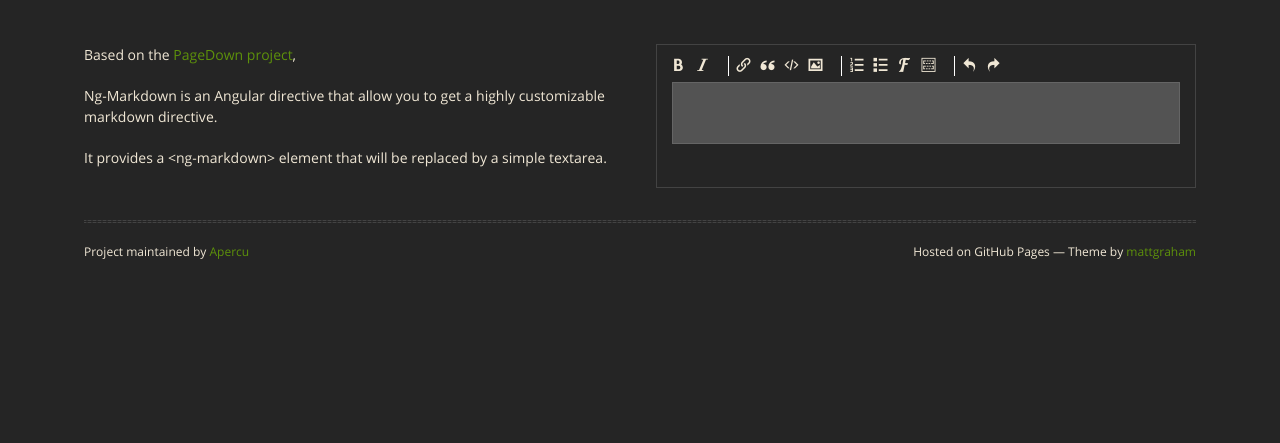
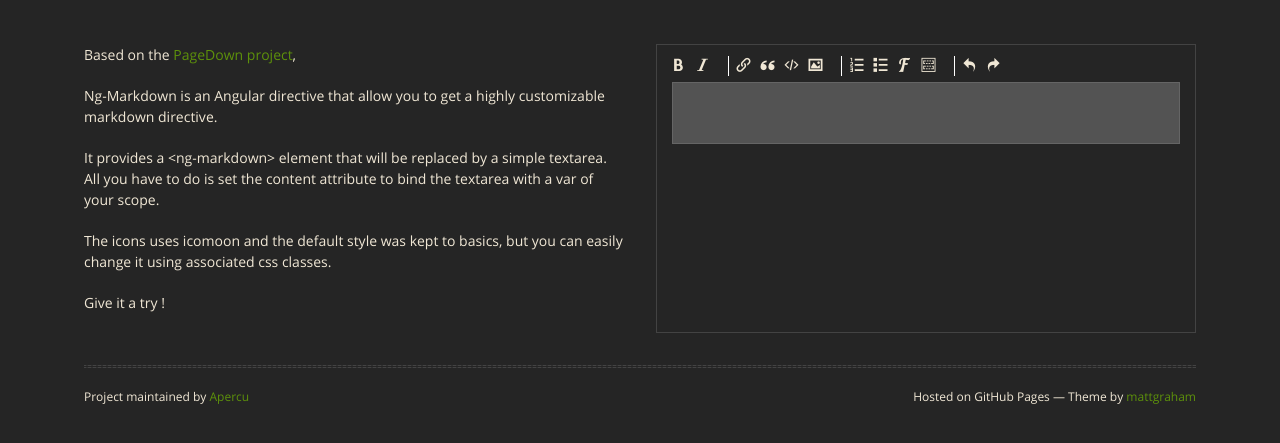
Before and after one commit to balthazar/ng-markdown, a plain HTML site: page index.html in a window 1280 px wide. Shown: the part 167-610 px from the top of the page. Drawn offline with nearby package versions, Linux system fonts and the light colour scheme.

Commit message:
new index

```diff
--- a/index.html
+++ b/index.html
@@ -44,7 +44,10 @@
 					<div class="fifty">
 						<p>Based on the <a href="https://code.google.com/p/pagedown/">PageDown project</a>,</p>
 						<p>Ng-Markdown is an Angular directive that allow you to get a highly customizable markdown directive.</p>
-						<p>It provides a &lt;ng-markdown&gt; element that will be replaced by a simple textarea.</p>
+						<p>It provides a &lt;ng-markdown&gt; element that will be replaced by a simple textarea.
+						All you have to do is set the content attribute to bind the textarea with a var of your scope.</p>
+						<p>The icons uses icomoon and the default style was kept to basics, but you can easily change it using associated css classes.</p>
+						<p>Give it a try !</p>
 					</div>
 					<div class="fifty introdemo">
 						<div class="wmd-button-bar"></div>
```
